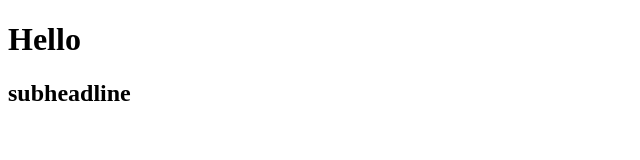
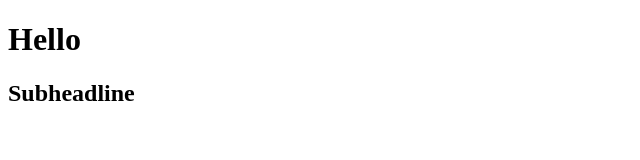
Before and after one commit to ks1ks1ks1/javascript, a plain HTML site: page index.html in a window 1280 px wide. Shown: the full height of the page, 0-640 px from the left. Drawn offline with Linux system fonts and the light colour scheme.

Commit message:
html change

```diff
--- a/index.html
+++ b/index.html
@@ -7,7 +7,7 @@
 </head>
 <body>
     <h1>Hello</h1>
-    <h2>subheadline</h2>
+    <h2>Subheadline</h2>
 
 </body>
 </html>
```
